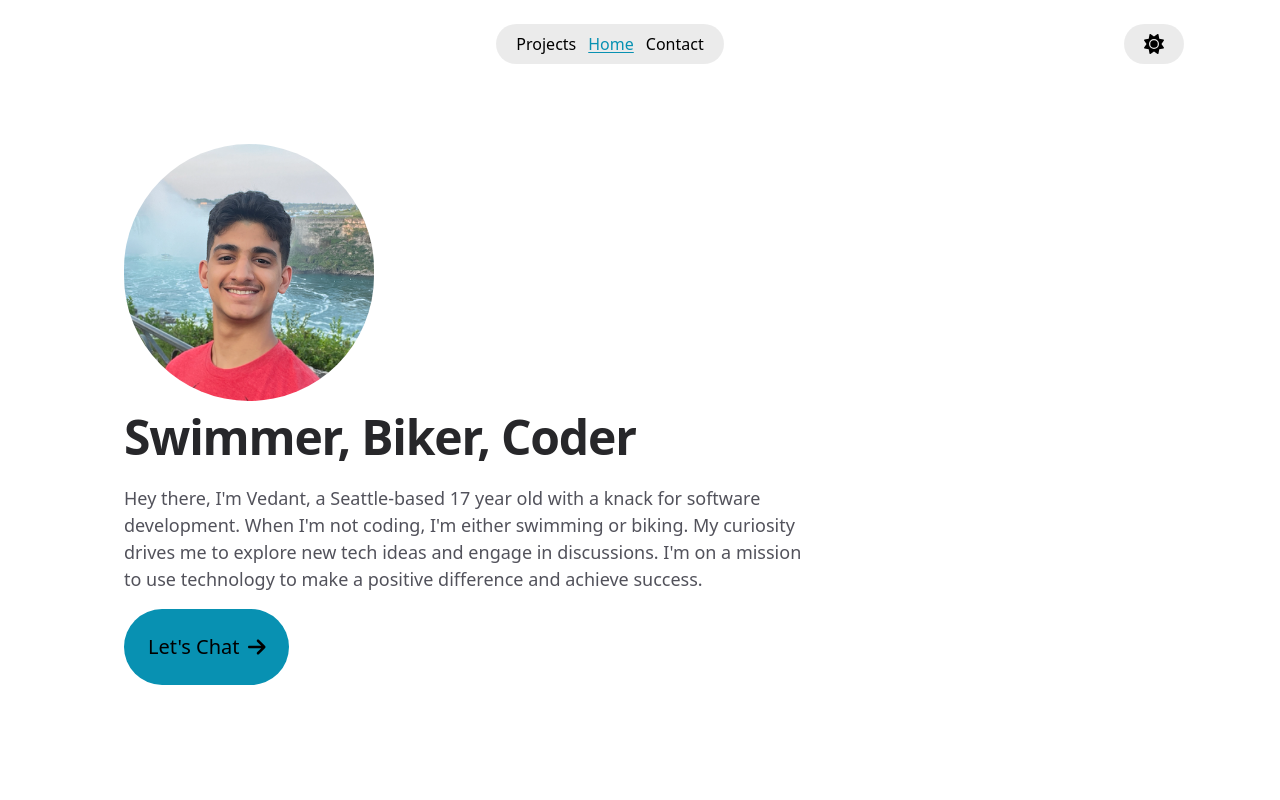
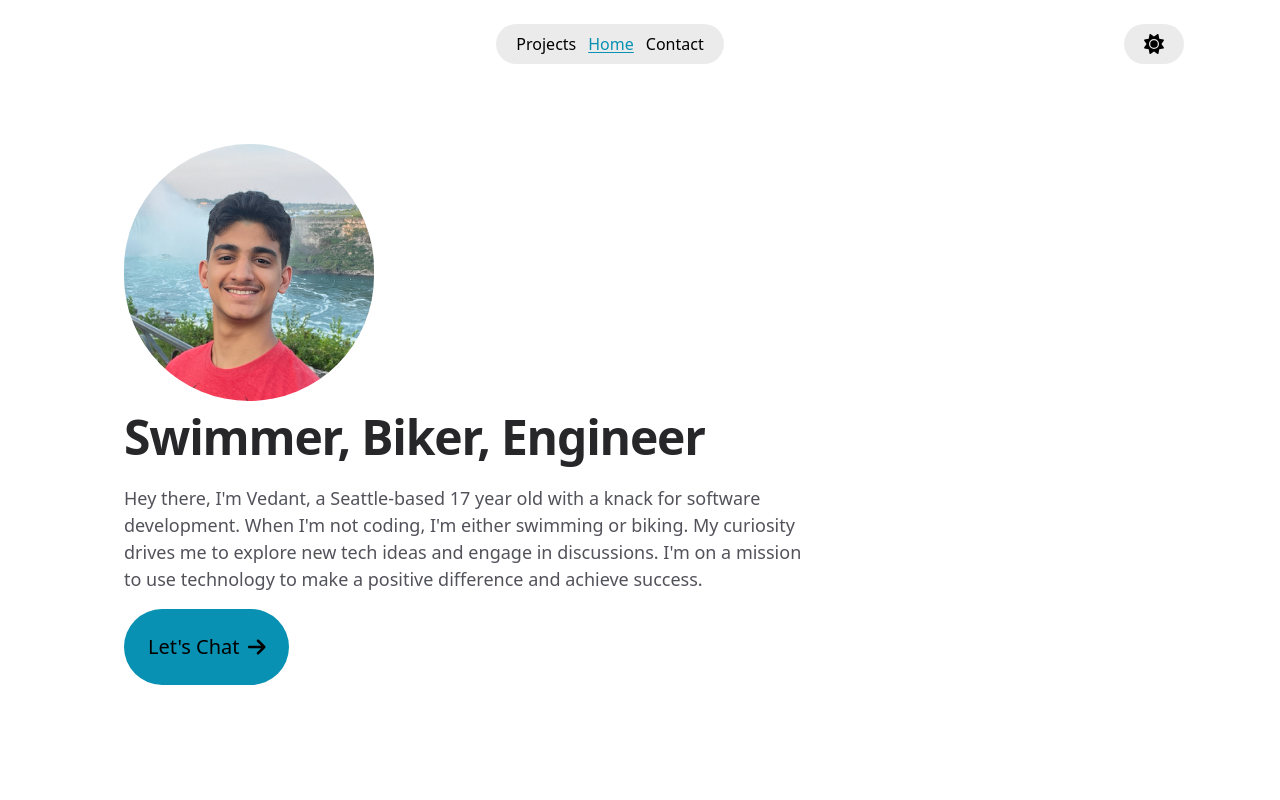
Before and after one commit to vedantgrover/VedantsPortfolio, a Next.js app: page / in a window 1280 px wide. Shown: the top 800 px of the page. Built offline with nearby package versions, Linux system fonts and the light colour scheme; grey boxes are pictures that could not be loaded.

Commit message:
Replace coder with engineer

```diff
--- a/pages/index.tsx
+++ b/pages/index.tsx
@@ -42,7 +42,7 @@ export default function Home() {
         </Link>
 
         <h1 className="text-4xl font-bold tracking-tight text-zinc-800 dark:text-zinc-100 sm:text-5xl pt-3">
-          Swimmer, Biker, Coder
+          Swimmer, Biker, Engineer
         </h1>
         <p className="mt-6 text-[18px] text-zinc-600 dark:text-zinc-400 w-2/3">
           Hey there, I&apos;m Vedant, a Seattle-based {birthday} year old with a
@@ -57,7 +57,7 @@ export default function Home() {
           href="/contact"
         >
           <div className="flex justify-between items-center p-6 text-xl">
-            Let&apos;s Chat{" "}
+            Let&apos;s Chat
             <FontAwesomeIcon className="ml-2" icon={faArrowRight} />
           </div>
         </Link>
```
